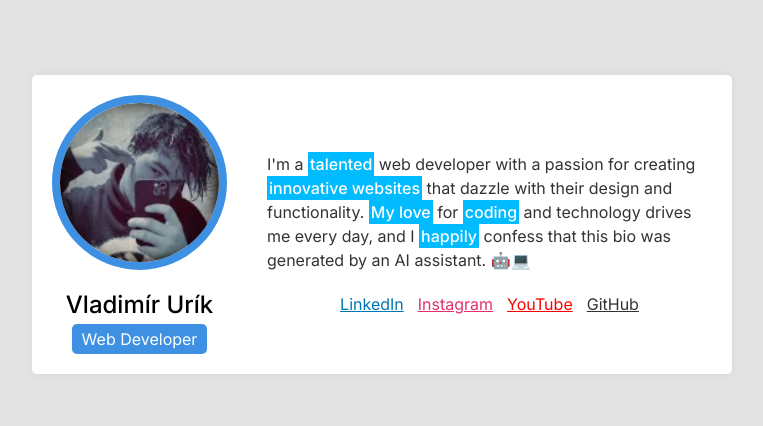
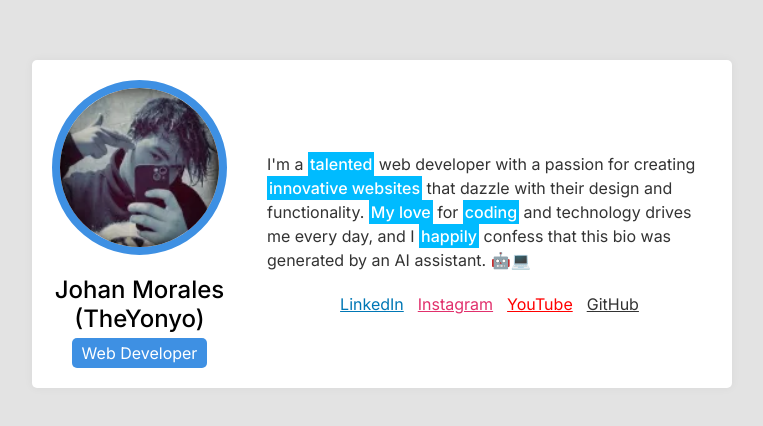
Before and after one commit to Yonyo-Awooo/yonyocv, a plain HTML site: page index.html in a window 1280 px wide. Shown: the part 176-602 px from the top of the page, without its empty margins (258-1021 px from the left). Drawn offline with Linux system fonts and the light colour scheme.

Commit message:
Update index.html

```diff
--- a/index.html
+++ b/index.html
@@ -1,6 +1,6 @@
 <html>
 <head>
-    <title>Simple Portfolio Website</title>
+    <title>Portafolio Web Yonyo</title>
     <link rel="stylesheet" type="text/css" href="./css/styles.css">
     <link rel="preconnect" href="https://fonts.googleapis.com">
     <link rel="preconnect" href="https://fonts.gstatic.com" crossorigin>
@@ -13,7 +13,7 @@
     <div class="info">
         <img src="./images/avatar.webp" alt="Portfolio Card" class="avatar">
 
-        <h1>Vladimír Urík</h1>
+        <h1>Johan Morales (TheYonyo)</h1>
         <p class="title">Web Developer</p>
     </div>
 
```
